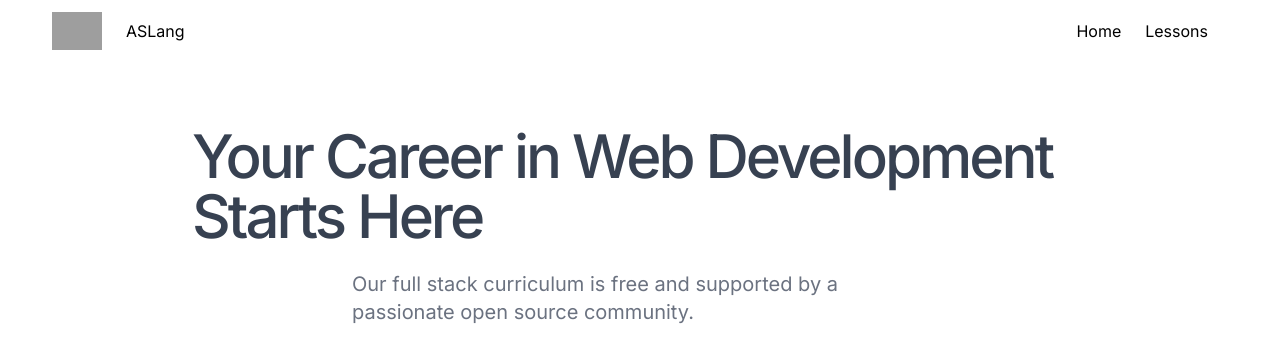
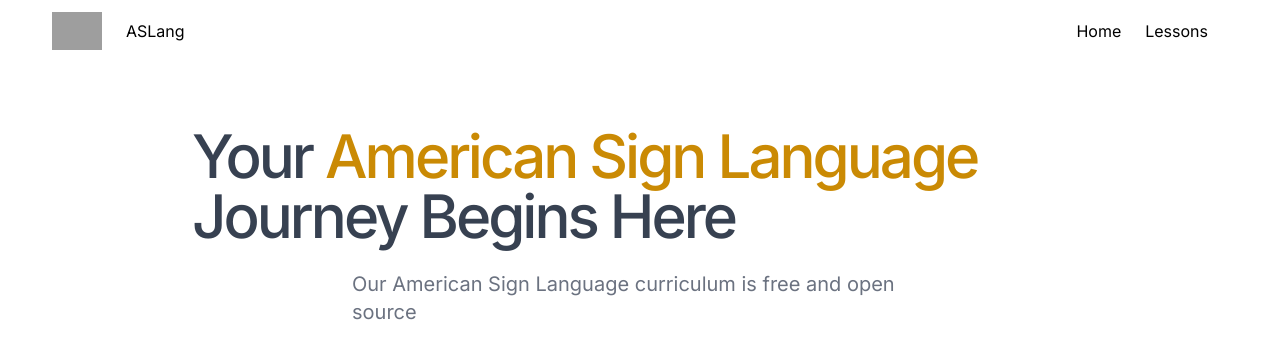
Before and after one commit to erom03/ASLang, a Next.js app: page / in a window 1280 px wide. Shown: the top 362 px of the page. Built offline with nearby package versions, Linux system fonts and the light colour scheme; grey boxes are pictures that could not be loaded.

Commit message:
WIP title for landing page

```diff
--- a/app/page.tsx
+++ b/app/page.tsx
@@ -9,10 +9,12 @@ export default function Home() {
 
       <div className="max-w-4xl mx-auto sm:pt-16">
         <h1 className="text-4xl sm:text-6xl text-gray-700 dark:text-gray-200 font-medium mx-auto pb-6 tracking-tighter">
-          Your <span className="text-gold-600 dark:text-gold-600">Career in Web Development</span> <span className="block font-medium">Starts Here</span>
+          Your
+          <span className="text-yellow-600 dark:text-yellow-600"> American Sign Language</span>
+          <span className="block font-medium"> Journey Begins Here</span>
         </h1>
         <div className="text-gray-600 dark:text-gray-300/80 pb-8 max-w-xl mx-auto">
-          <p className="mb-4 text-xl text-gray-500 dark:text-gray-400">Our full stack curriculum is free and supported by a passionate open source community.</p>
+          <p className="mb-4 text-xl text-gray-500 dark:text-gray-400">Our American Sign Language curriculum is free and open source</p>
         </div>
       </div>
 
```
